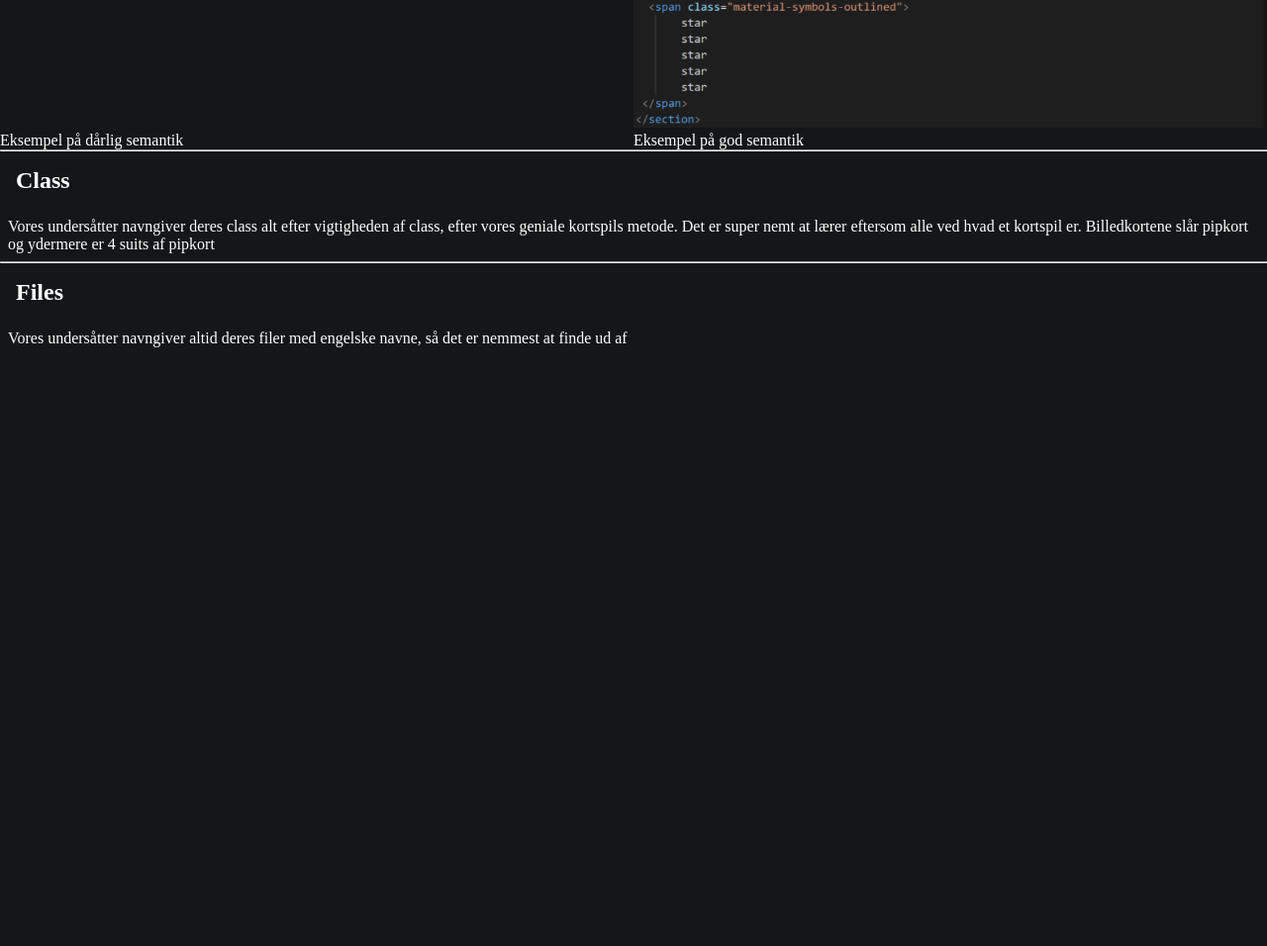
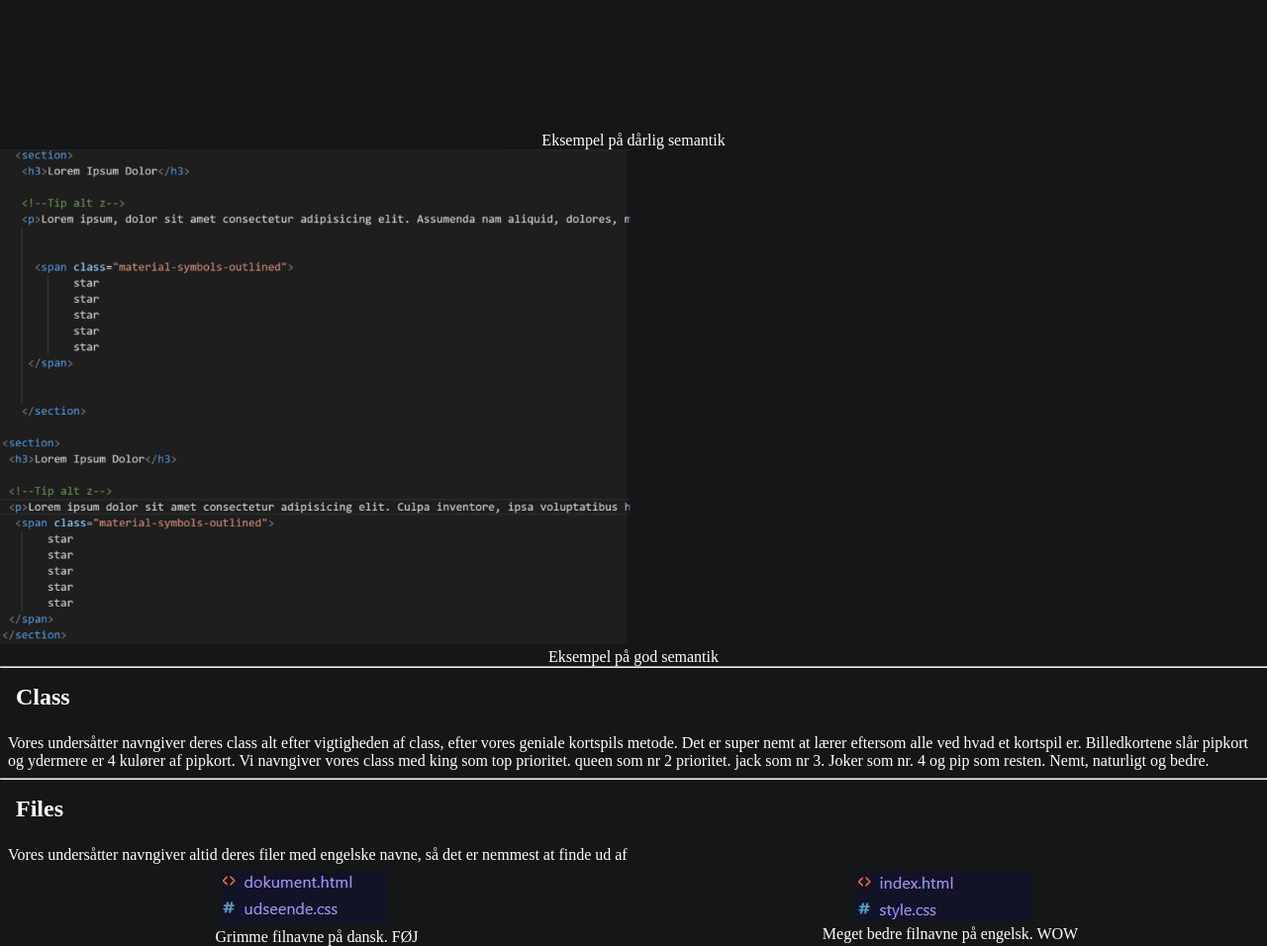
Before and after one commit to SiljeP/Own-Convention, a plain HTML site: page index.html in a window 1280 px wide. Shown: the part 614-1570 px from the top of the page at 99% size. Before the commit the page ends 973 px from the top, so only its background shows below. Drawn offline with Linux system fonts and the light colour scheme.

Commit message:
sidste lavet i timen

```diff
--- a/index.html
+++ b/index.html
@@ -33,21 +33,32 @@
         <figcaption>Eksempel på dårlig semantik</figcaption>
     </figure>
 
-    <figure class="queen-fig">
-        <img src="./images/Screenshot 2023-02-03 at 12.37.01.png" alt="Et godt eksempel på semantik" class="queen-img">
+    <figure class="king-fig">
+        <img src="./images/Screenshot 2023-02-03 at 12.37.01.png" alt="Et godt eksempel på semantik" class="king-img">
         <figcaption>Eksempel på god semantik</figcaption>
     </figure>
     </div>
      <hr>
      <article>
      <h2>Class</h2>
-     <p>Vores undersåtter navngiver deres class alt efter vigtigheden af class, efter vores geniale kortspils metode. Det er super nemt at lærer eftersom alle ved hvad et kortspil er. Billedkortene slår pipkort og ydermere er 4 suits af pipkort
+     <p>Vores undersåtter navngiver deres class alt efter vigtigheden af class, efter vores geniale kortspils metode. Det er super nemt at lærer eftersom alle ved hvad et kortspil er. Billedkortene slår pipkort og ydermere er 4 kulører af pipkort.  Vi navngiver vores class med king som top prioritet. queen som nr 2 prioritet. jack som nr 3. Joker som nr. 4 og pip som resten. Nemt, naturligt og bedre.
      </p>
     </article>
     <hr>
     <article>
         <h2>Files</h2>
         <p>Vores undersåtter navngiver altid deres filer med engelske navne, så det er nemmest at finde ud af</p>
+
     </article>
+    <div>
+<figure class="joker-fig">
+    <img class="joker-img" src="./images/0aa35bf4-d0c5-46b8-a6ba-953ca5166efb.jpg" alt="">
+    <figcaption>Grimme filnavne på dansk. FØJ</figcaption>
+</figure>
+<figure class="joker-fig">
+    <img  class="joker-img" src="./images/33c92f18-6172-40fc-97fb-5155393f61d4.jpg" alt="">
+    <figcaption>Meget bedre filnavne på engelsk. WOW</figcaption>
+</figure>
+    </div>
 </body>
 </html>
--- a/style.css
+++ b/style.css
@@ -76,14 +76,32 @@ div{
     flex-wrap: wrap;
 
 }
-figure{
+.king-fig{
     flex: 1 1 200px;
+    justify-content: center;
+
 }
 
-img{
-    width: 100%;
+.king-img{
+    width: auto;
     max-height: 500px;
     object-fit: cover;
     margin-right: 20px;
 
 }
+.joker-img{
+
+    max-height: 500px;
+    object-fit: cover;
+    align-items: center;
+    margin-left: 35%;
+
+}
+.joker-fig{
+    flex: 1 1 200px;
+    justify-content: center;
+
+}
+figcaption{
+    text-align: center;
+}
```
Also changed, not shown: images/0aa35bf4-d0c5-46b8-a6ba-953ca5166efb.jpg (added), images/33c92f18-6172-40fc-97fb-5155393f61d4.jpg (added).
